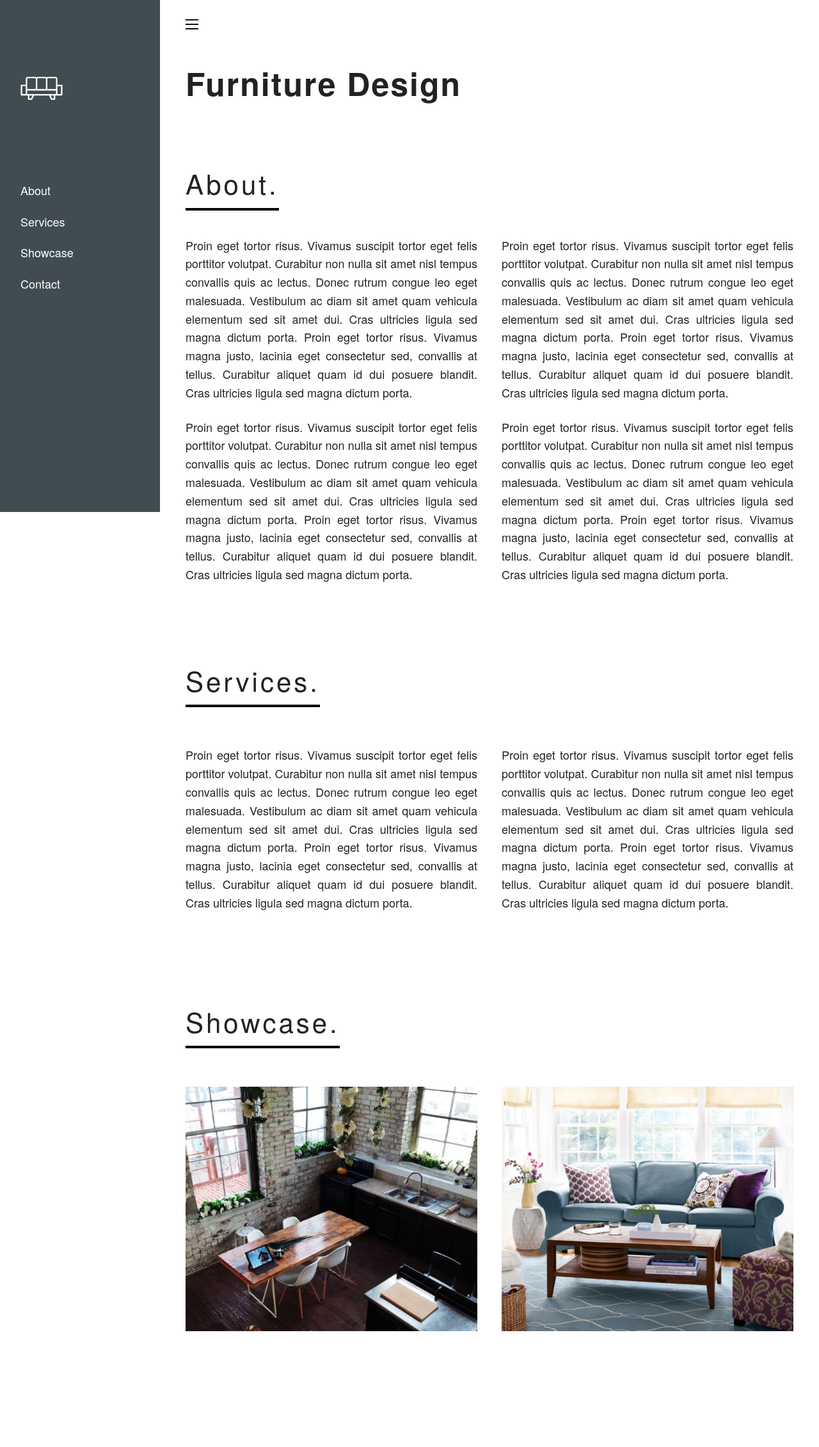
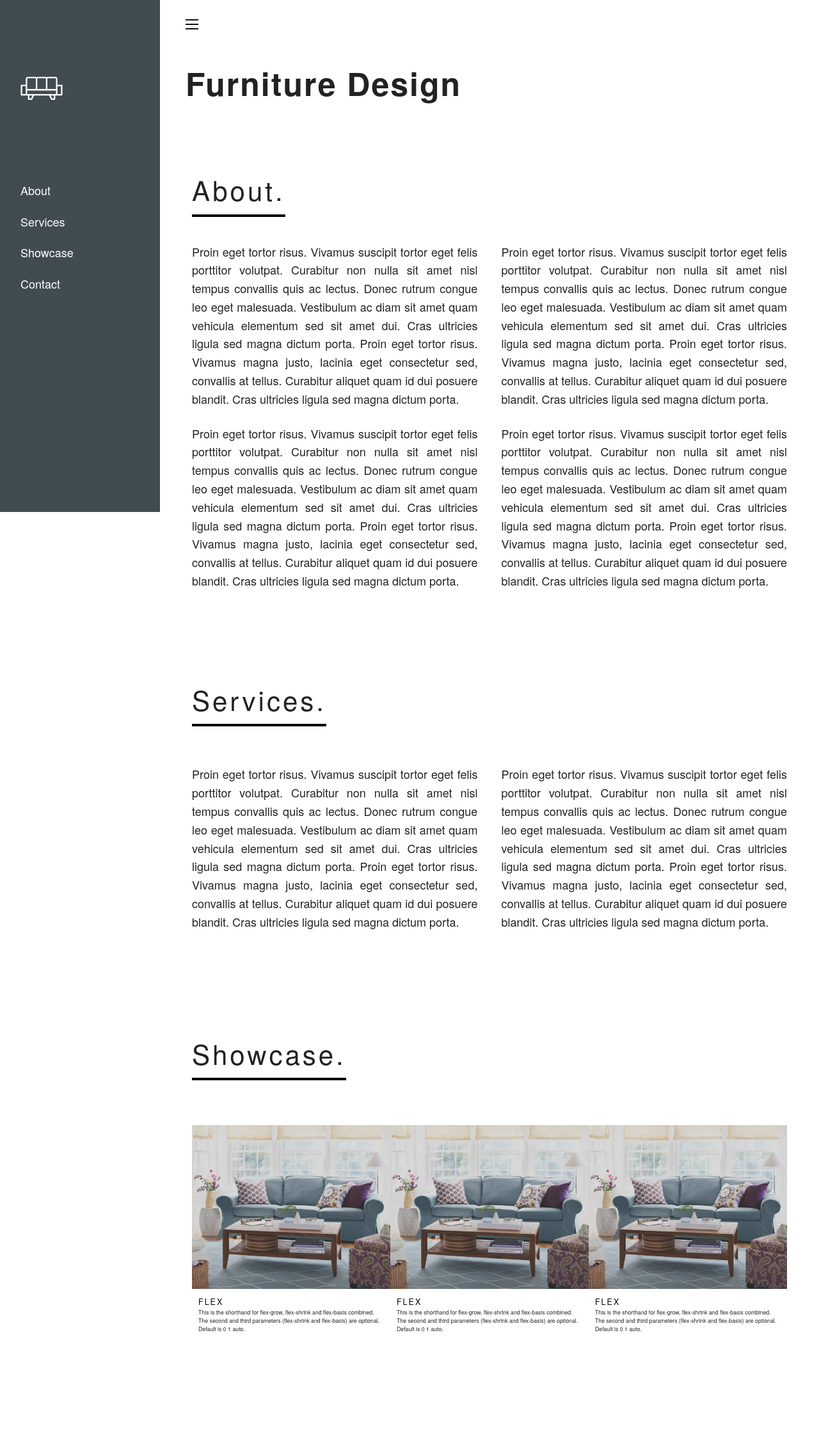
Before and after one commit to PatrickSunico/furniture-design-draft, a PHP site: page / in a window 1280 px wide. Shown: the whole page at 64% size. Before the commit the page ends 2080 px from the top, so only its background shows below. Run offline with PHP 8.4, Linux system fonts and the light colour scheme; some libraries are stand-ins or nearby versions.

Commit message:
Update from different branch

```diff
--- a/public/includes/sections/showcase.php
+++ b/public/includes/sections/showcase.php
@@ -1,45 +1,76 @@
 <section class="section-spacing">
   <h2 id="services" class="h2 underlined__black">Showcase.</h2>
-    <div class="row row-spacing">
 
-      <!-- separated with columns -->
-      <div class="six columns column-spacing">
-        <div class="thumb-unit">
-          <img src="assets/Dining.jpg" alt="" class="img-portfolio">
-            <div class="thumb-overlay"></div>
+
+  <div class="row-spacing">
+    <div class="cards">
+      <!-- cards__item padding container for individual grid -->
+
+      <div class="cards__item">
+
+        <div class="card">
+          <!-- Card BG -->
+          <div class="card__image">
+            <img class="img-portfolio" src="assets/Couch-set.jpg" alt="">
+            <div class="tint__overlay"></div>
             <div class="text-overlay">
-              <h3 class="h3 underlined">Dining Set</h3>
-              <p>
-                Curabitur non nulla sit amet nisl tempus convallis quis ac lectus. Vivamus magna justo, lacinia eget consectetur sed, convallis at tellus. Mauris blandit aliquet elit,
-              </p>
-              <p>
-                Curabitur non nulla sit amet nisl tempus convallis quis ac lectus. Vivamus magna justo, lacinia eget consectetur sed, convallis at tellus. Mauris blandit aliquet elit,
-              </p>
-              <p><b>Height:</b> 45 inches </p>
-              <p><b>Width:</b> 120 inches </p>
-              <p><b>Weight:</b> 140 lb </p>
-              <div class="btn-position">
-                <a class="ghost-button" href="#"> View More </a>
-              </div>
+              <h3 class="h3"> Test 123</h3>
             </div>
+          </div>
+
+          <!-- Description -->
+          <div class="card__description">
+            <div class="card__title">Flex</div>
+            <p class="card__text">This is the shorthand for flex-grow, flex-shrink and flex-basis combined. The second and third parameters (flex-shrink and flex-basis) are optional. Default is 0 1 auto. </p>
+          </div>
         </div>
+
       </div>
 
-      <div class="six columns column-spacing">
-        <div href="#" class="thumb-unit">
-          <img src="assets/Couch-set.jpg" alt="" class="img-portfolio">
-            <div class="thumb-overlay"></div>
+      <div class="cards__item">
+
+        <div class="card">
+          <!-- Card BG -->
+          <div class="card__image">
+            <img class="img-portfolio" src="assets/Couch-set.jpg" alt="">
+            <div class="tint__overlay"></div>
             <div class="text-overlay">
-              <h3 class="h3 underlined">Couch Set</h3>
-              <p>Curabitur non nulla sit amet nisl tempus convallis quis ac lectus. Vivamus magna justo, lacinia eget consectetur sed, convallis at tellus. Mauris blandit aliquet elit, </p>
-              <p><b>Height:</b> 45 inches </p>
-              <p><b>Width:</b> 120 inches </p>
-              <p><b>Weight:</b> 140 lb </p>
-              <div class="btn-position">
-                <a class="ghost-button" href="#"> View More </a>
-              </div>
+              <h3 class="h3"> Test 123</h3>
             </div>
+          </div>
+
+          <!-- Description -->
+          <div class="card__description">
+            <div class="card__title">Flex</div>
+            <p class="card__text">This is the shorthand for flex-grow, flex-shrink and flex-basis combined. The second and third parameters (flex-shrink and flex-basis) are optional. Default is 0 1 auto. </p>
+          </div>
         </div>
+
       </div>
+
+      <div class="cards__item">
+
+        <div class="card">
+          <!-- Card BG -->
+          <div class="card__image">
+            <img class="img-portfolio" src="assets/Couch-set.jpg" alt="">
+            <div class="tint__overlay"></div>
+            <div class="text-overlay">
+              <h3 class="h3"> Test 123</h3>
+            </div>
+          </div>
+
+          <!-- Description -->
+          <div class="card__description">
+            <div class="card__title">Flex</div>
+            <p class="card__text">This is the shorthand for flex-grow, flex-shrink and flex-basis combined. The second and third parameters (flex-shrink and flex-basis) are optional. Default is 0 1 auto. </p>
+          </div>
+        </div>
+
+      </div>
+
     </div>
+  </div>
+
+
 </section>
--- a/public/scss/partials/_global.scss
+++ b/public/scss/partials/_global.scss
@@ -2,6 +2,12 @@
   box-sizing: border-box;
   margin: 0;
   padding: 0;
+}
+
+*,
+*::before,
+*::after {
+  box-sizing: border-box;
 }
 
 // .clear {
@@ -30,15 +36,12 @@ html,body {
   letter-spacing: 2px;
 }
 
-.h2 {
+.h2, .h3 {
   letter-spacing: 4px;
   margin-bottom: 40px;
 }
 
-.h3 {
-  letter-spacing: 4px;
-  margin-bottom: 40px;
-}
+
 
 /* underlined style class*/
 .underlined__black {
@@ -65,5 +68,6 @@ html,body {
 
 .section-spacing {
   margin: 100px auto;
+  padding: 1rem;
   @include clearfix;
 }
--- a/public/scss/partials/_showcase.scss
+++ b/public/scss/partials/_showcase.scss
@@ -1,40 +1,119 @@
+
+img {
+  height: auto;
+  width: 100%;
+  vertical-align: middle;
+}
+
+// Card Layout
+.cards {
+  // removes the need for vendor prefixes
+  @include display(flex);
+  @include flex-wrap(wrap);
+  list-style: none;
+  margin: 0;
+  padding: 0;
+}
+.cards__item {
+  @include display(flex);
+  padding-top: 1rem;
+  padding-bottom: 1rem;
+
+  /* Default for mobile */
+  width: 100%;
+}
 
 
-.showcase-wrapper {
-  width: 100%;
-  float: left;
-  overflow-x: hidden;
-  @include clearfix;
+
+
+/* Desktop View */
+@media only screen and (min-width:1200px){
+  /*splits three columns less than 1200px changes into default 100% as one column */
+  .cards__item {
+    width: 33.3333%;
+    // padding-right: 1rem;
+  }
 }
 
- div.thumb-unit {
-  display: inline-block;
-  width: 100%;
-  vertical-align: middle;
-  box-sizing: border-box;
-  padding: 0;
-  position: relative;
-  overflow: hidden;
-  float:left;
+// Card Description
+.card__description {
+  display: -webkit-box;
+  display: -ms-flexbox;
+  display: flex;
+  -webkit-box-flex: 1;
+      -ms-flex: 1 1 auto;
+          flex: 1 1 auto;
+  -webkit-box-orient: vertical;
+  -webkit-box-direction: normal;
+      -ms-flex-direction: column;
+          flex-direction: column;
+  padding: 1rem;
 }
 
- div.thumb-unit:hover .img-portfolio {
+.card__image {
+  background-position: center center;
+  background-repeat: no-repeat;
+  background-size: cover;
+  -webkit-filter: contrast(70%);
+          filter: contrast(70%);
+  overflow: hidden;
+  position: relative;
+}
+
+
+.card__title {
+  color: #000;
+  font-size: 1.25rem;
+  font-weight: 300;
+  letter-spacing: 2px;
+  text-transform: uppercase;
+}
+.card__text {
+  -webkit-box-flex: 1;
+      -ms-flex: 1 1 auto;
+          flex: 1 1 auto;
+  font-size: 0.875rem;
+  line-height: 1.5;
+  margin-bottom: 1.25rem;
+}
+// End
+
+
+.card {
+  background-color: white;
+  /*Card box shadow*/
+  /*box-shadow: 0 20px 40px -14px rgba(0, 0, 0, 0.25);*/
+  display: -webkit-box;
+  display: -ms-flexbox;
+  display: flex;
+  -webkit-box-orient: vertical;
+  -webkit-box-direction: normal;
+      -ms-flex-direction: column;
+          flex-direction: column;
+  overflow: hidden;
+
+  /*default for mobile*/
+  width: 100%;
+}
+
+/* Hover Effect*/
+.card:hover .card__image .img-portfolio {
   overflow-x: hidden;
   -webkit-transform: scale(1.05);
           transform: scale(1.05);
 }
 
- div.thumb-unit:hover .thumb-overlay {
+.card:hover .card__image .tint__overlay {
   opacity: 0.8;
 }
 
- div.thumb-unit:hover .text-overlay {
+.card:hover .card__image .text-overlay {
   -webkit-transform: translateY(0px);
-          transform: translateY(0px);
+  transform: translateY(0px);
   opacity: 0.9;
 }
 
- div.thumb-unit .img-portfolio {
+.card .card__image .img-portfolio {
   display: inline-block;
   width: 100%;
   height: auto;
```
Also changed, not shown: other parts of public/scss/partials/_showcase.scss (+4 -75 lines), public/css/main.min.css.
